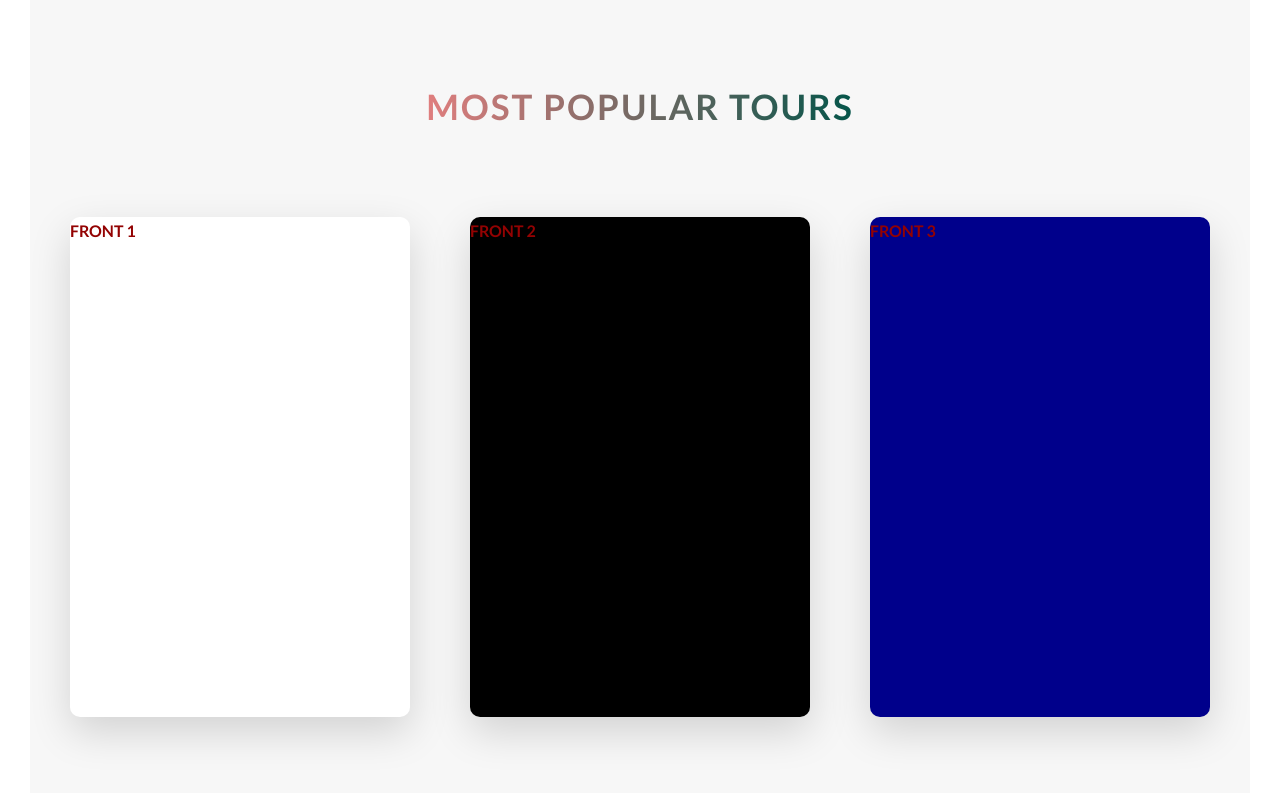
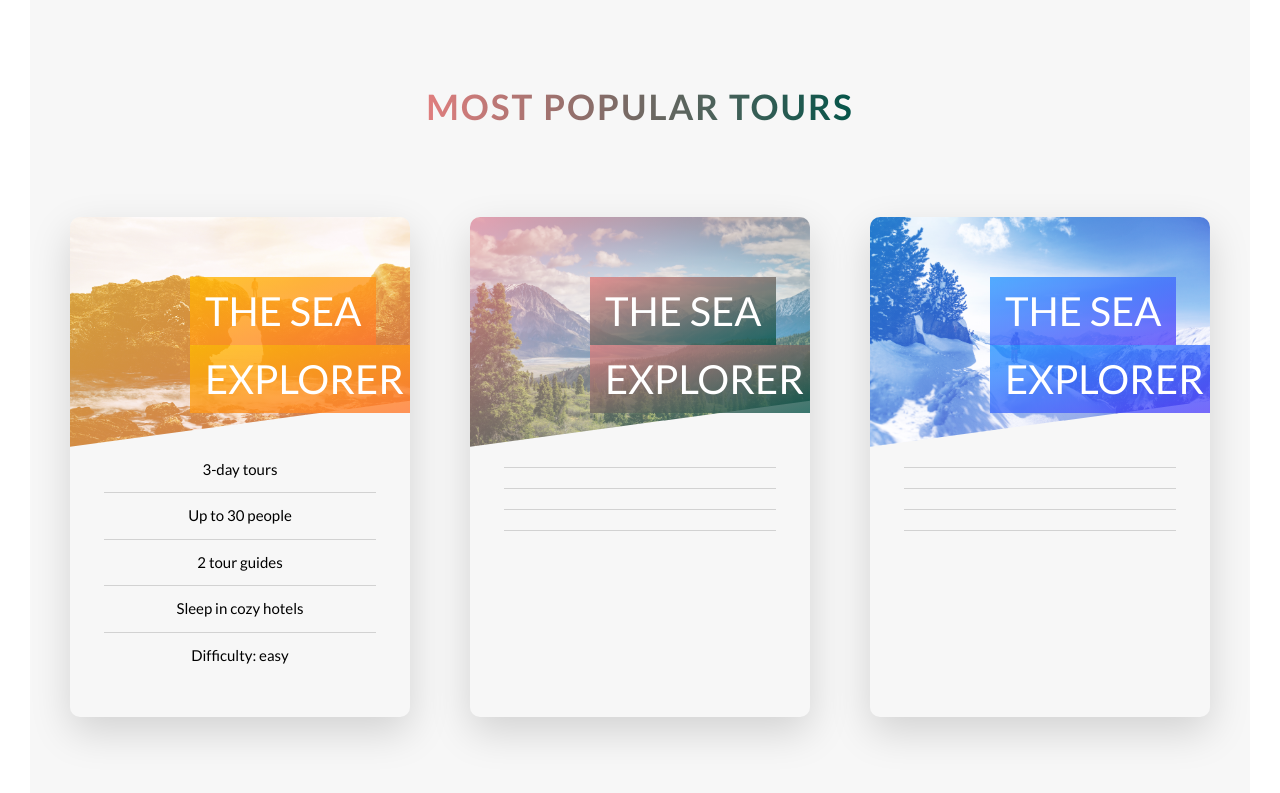
Before and after one commit to rChrisb/css_sass, a website: page Natours/starter/index.html in a window 1280 px wide. Shown: the part 2335-3128 px from the top of the page. Drawn offline with Linux system fonts and the light colour scheme.

Commit message:
Building the Tours Section

```diff
--- a/Natours/starter/index.html
+++ b/Natours/starter/index.html
@@ -139,7 +139,21 @@
           <div class="col-1-of-3">
             <div class="card">
               <div class="card__side card__side--front card__side--front--1">
-                FRONT 1
+                <div class="card__picture card__picture--1">&nbsp;</div>
+                <h4 class="card__heading">
+                  <span class="card__heading-span card__heading-span--1"
+                    >The Sea Explorer</span
+                  >
+                </h4>
+                <div class="card__details">
+                  <ul>
+                    <li>3-day tours</li>
+                    <li>Up to 30 people</li>
+                    <li>2 tour guides</li>
+                    <li>Sleep in cozy hotels</li>
+                    <li>Difficulty: easy</li>
+                  </ul>
+                </div>
               </div>
               <div class="card__side card__side--back card__side--back--1">
                 BACK 1
@@ -149,7 +163,21 @@
           <div class="col-1-of-3">
             <div class="card">
               <div class="card__side card__side--front card__side--front--2">
-                FRONT 2
+                <div class="card__picture card__picture--2">&nbsp;</div>
+                <h4 class="card__heading">
+                  <span class="card__heading-span card__heading-span--2"
+                    >The Sea Explorer</span
+                  >
+                </h4>
+                <div class="card__details">
+                  <ul>
+                    <li></li>
+                    <li></li>
+                    <li></li>
+                    <li></li>
+                    <li></li>
+                  </ul>
+                </div>
               </div>
               <div class="card__side card__side--back card__side--back--2">
                 BACK 2
@@ -159,7 +187,21 @@
           <div class="col-1-of-3">
             <div class="card">
               <div class="card__side card__side--front card__side--front--3">
-                FRONT 3
+                <div class="card__picture card__picture--3">&nbsp;</div>
+                <h4 class="card__heading">
+                  <span class="card__heading-span card__heading-span--3"
+                    >The Sea Explorer</span
+                  >
+                </h4>
+                <div class="card__details">
+                  <ul>
+                    <li></li>
+                    <li></li>
+                    <li></li>
+                    <li></li>
+                    <li></li>
+                  </ul>
+                </div>
               </div>
               <div class="card__side card__side--back card__side--back--3">
                 BACK 3
--- a/Natours/starter/sass/components/_card.scss
+++ b/Natours/starter/sass/components/_card.scss
@@ -16,19 +16,10 @@
     left: 0;
     width: 100%;
     backface-visibility: hidden;
-    &--front {
-      &--1 {
-        background-color: $color-white;
-      }
-      &--2 {
-        background-color: $color-black;
-      }
-      &--3 {
-        background-color: darkblue;
-      }
-    }
+    overflow: hidden;
+
     &--back {
-      transform: rotateY(180deg);
+      transform: rotateY(-180deg);
       &--1 {
         background-image: linear-gradient(
           to right bottom,
@@ -52,6 +43,93 @@
       }
     }
   }
+  &__picture {
+    background-size: cover;
+    height: 23rem;
+    background-blend-mode: screen;
+    -webkit-clip-path: polygon(0 0, 100% 0, 100% 80%, 0 100%);
+    clip-path: polygon(0 0, 100% 0, 100% 80%, 0 100%);
+    &--1 {
+      background-image: linear-gradient(
+          to right bottom,
+          rgba($color-secondary--light, 0.8),
+          rgba($color-secondary--dark, 0.8)
+        ),
+        url("../img/nat-5.jpg");
+    }
+    &--2 {
+      background-image: linear-gradient(
+          to right bottom,
+          $color-primary--light,
+          $color-primary--dark
+        ),
+        url("../img/nat-6.jpg");
+    }
+    &--3 {
+      background-image: linear-gradient(
+          to right bottom,
+          rgba($color-tertiary--light, 0.8),
+          rgba($color-tertiary--dark, 0.8)
+        ),
+        url("../img/nat-7.jpg");
+    }
+  }
+  &__heading {
+    position: absolute;
+    top: 6rem;
+    left: 12rem;
+    color: $color-white;
+    font-size: 4rem;
+    text-transform: uppercase;
+    font-weight: 400;
+    width: 75%;
+    &-span {
+      padding: 1rem 1.5rem;
+      -webkit-box-decoration-break: clone;
+      box-decoration-break: clone;
+      &--1 {
+        background-image: linear-gradient(
+          to right bottom,
+          rgba($color-secondary--light, 0.8),
+          rgba($color-secondary--dark, 0.8)
+        );
+      }
+      &--2 {
+        background-image: linear-gradient(
+          to right bottom,
+          rgba($color-primary--light, 0.8),
+          rgba($color-primary--dark, 0.8)
+        );
+      }
+      &--3 {
+        background-image: linear-gradient(
+          to right bottom,
+          rgba($color-tertiary--light, 0.8),
+          rgba($color-tertiary--dark, 0.8)
+        );
+      }
+    }
+  }
+  &__details {
+    ul {
+      color: $color-black;
+      list-style: none;
+      width: 80%;
+      font-weight: 400;
+      margin: 0 auto;
+
+      li {
+        text-align: center;
+
+        font-size: 1.5rem;
+        padding: 1rem;
+
+        &:not(:last-child) {
+          border-bottom: 0.1rem solid rgba($color-black, 0.15);
+        }
+      }
+    }
+  }
   &:hover &__side--front {
     transform: rotateY(180deg);
   }
--- a/Natours/starter/sass/layout/_header.scss
+++ b/Natours/starter/sass/layout/_header.scss
@@ -8,6 +8,7 @@
     url(../img/hero.jpg);
   background-size: cover;
   background-position: top;
+  -webkit-clip-path: polygon(0 0, 100% 0, 100% 75vh, 0 100%);
   clip-path: polygon(0 0, 100% 0, 100% 75vh, 0 100%);
   position: relative;
 
```
Also changed, not shown: Natours/starter/css/style.css.
